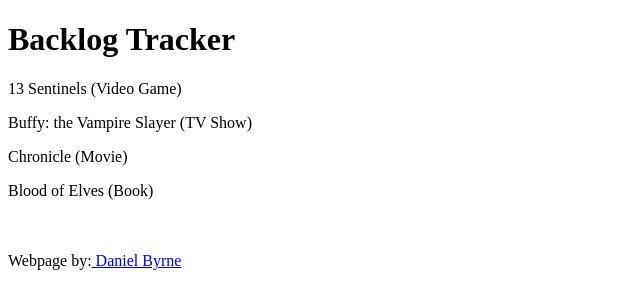
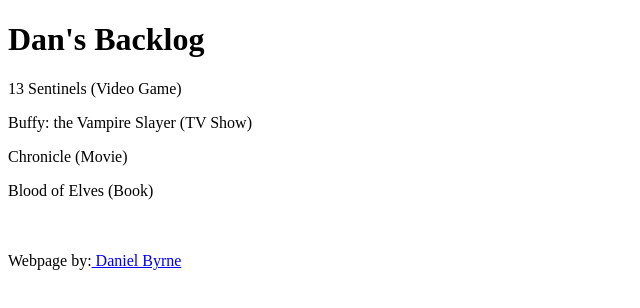
Before and after one commit to dbyrne978/backlog, a React (Create React App) app: page / in a window 1280 px wide. Shown: the top 308 px of the page, without its empty margins (0-640 px from the left). Built offline with nearby package versions, Linux system fonts and the light colour scheme.

Commit message:
Add userName

```diff
--- a/src/App.js
+++ b/src/App.js
@@ -1,4 +1,5 @@
 const App = () => {
+  const userName = "Dan"
   const defaultCards = [
     {
       title: "13 Sentinels",
@@ -20,7 +21,7 @@
 
   return (
     <div className="App">
-      <Header />
+      <Header userName={userName} />
       <MediaCard {...defaultCards[0]} />
       <MediaCard {...defaultCards[1]} />
       <MediaCard {...defaultCards[2]} />
@@ -31,10 +32,10 @@
   );
 }
 
-const Header = () => {
+const Header = (props) => {
   return (
     <>
-      <h1>Backlog Tracker</h1>
+      <h1>{props.userName}'s Backlog</h1>
     </>
   );
 }
```
